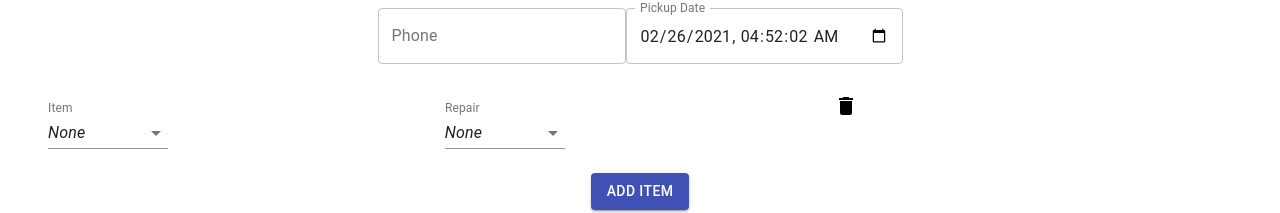
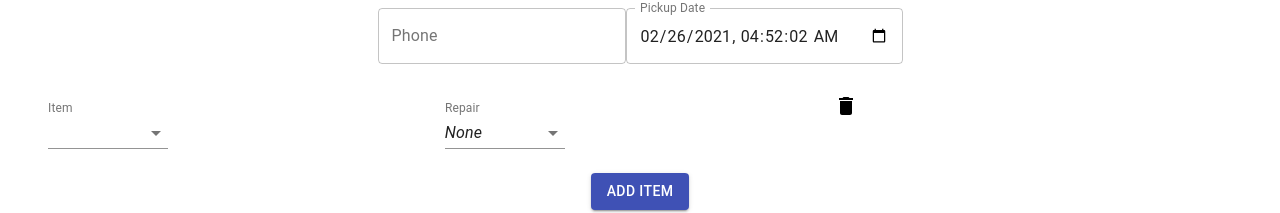
Before and after one commit to gosupark27/Shoe-Repair-Management, a React (Create React App) app in the folder client/: page /ticket in a window 1280 px wide. Both pictures are taken after a click on the button "ADD ITEM". Shown: the part 335-548 px from the top of the page. Built offline with nearby package versions, Linux system fonts and the light colour scheme.

Commit message:
Item menu with headings

```diff
--- a/client/src/component/item.js
+++ b/client/src/component/item.js
@@ -7,15 +7,23 @@ import { makeStyles } from '@material-ui/core/styles';
 import FormControl from '@material-ui/core/FormControl';
 import InputLabel from '@material-ui/core/InputLabel';
 import MenuItem from '@material-ui/core/MenuItem';
+import ListItemText from "@material-ui/core/ListItemText";
+import Divider from '@material-ui/core/Divider';
 
-const useStyles = makeStyles((theme) => ({
+const useStyles = makeStyles(theme => ({
     formControl: {
       margin: theme.spacing(1),
       minWidth: 120,
+      maxWidth: 300
     },
-    selectEmpty: {
-        marginTop: theme.spacing(2),
+    menuItem:{
+      fontSize:15,
+      fontWeight:900
     },
+    menuText:{
+      fontSize:30,
+      textAlign:'center',
+    }
   }));
 
 
@@ -25,6 +33,8 @@ const Item = ({ remove, item, updateItemList }) => {
 
     const itemNameChange = (e) => {
         const itemNameInput = e.target.value;
+        console.log(e.target)
+        console.log(e.target.name)
         updateItemList(item.id, itemNameInput, 'itemName');
     }
 
@@ -32,6 +42,13 @@ const Item = ({ remove, item, updateItemList }) => {
         const repairDescInput = e.target.value;
         updateItemList(item.id, repairDescInput, 'repair');
     }
+
+    const itemList = {
+        Men: [{ id: 1, name: "Dress Shoe" }, { id: 2, name: "Boots" }],
+        Women: [{ id: 1, name: "High Heels" }, { id: 2, name: "Sandals" }],
+        Purse: [{ id: 1, name: 'Purse' }]
+    };
+
 
 
     return (
@@ -49,12 +66,26 @@ const Item = ({ remove, item, updateItemList }) => {
                                 displayEmpty
                                 className={classes.selectEmpty}
                             >
-                                <MenuItem value="">
-                                    <em>None</em>
+
+                                {Object.keys(itemList).map(
+                                        (identityTypeKey) => {
+                                            let children = [];
+
+                                            children.push(<Divider />);
+                                            children.push(<ListItemText className={classes.menuText}>{identityTypeKey}</ListItemText>);
+                                            children.push(<Divider />);
+                                            itemList[identityTypeKey].forEach(identity => {
+                                                children.push(
+                                                    <MenuItem className={classes.menuItem} key={identity.id} value={`${identityTypeKey} ${identity.name}`}>
+                                                        {identity.name}
                                                     </MenuItem>
-                                <MenuItem value={'Men Dress Shoe'}>Men Dress Shoe</MenuItem>
-                                <MenuItem value={'Women high heels'}>Women high heels</MenuItem>
-                                <MenuItem value={'Purse'}>Purse</MenuItem>
+                                                );
+                                            });
+
+                                            return children;
+                                        }
+                                    )}
+
                             </Select>
                         </FormControl>
                     </Grid>
```
Lines whose indentation alone changed are shown as unchanged.
